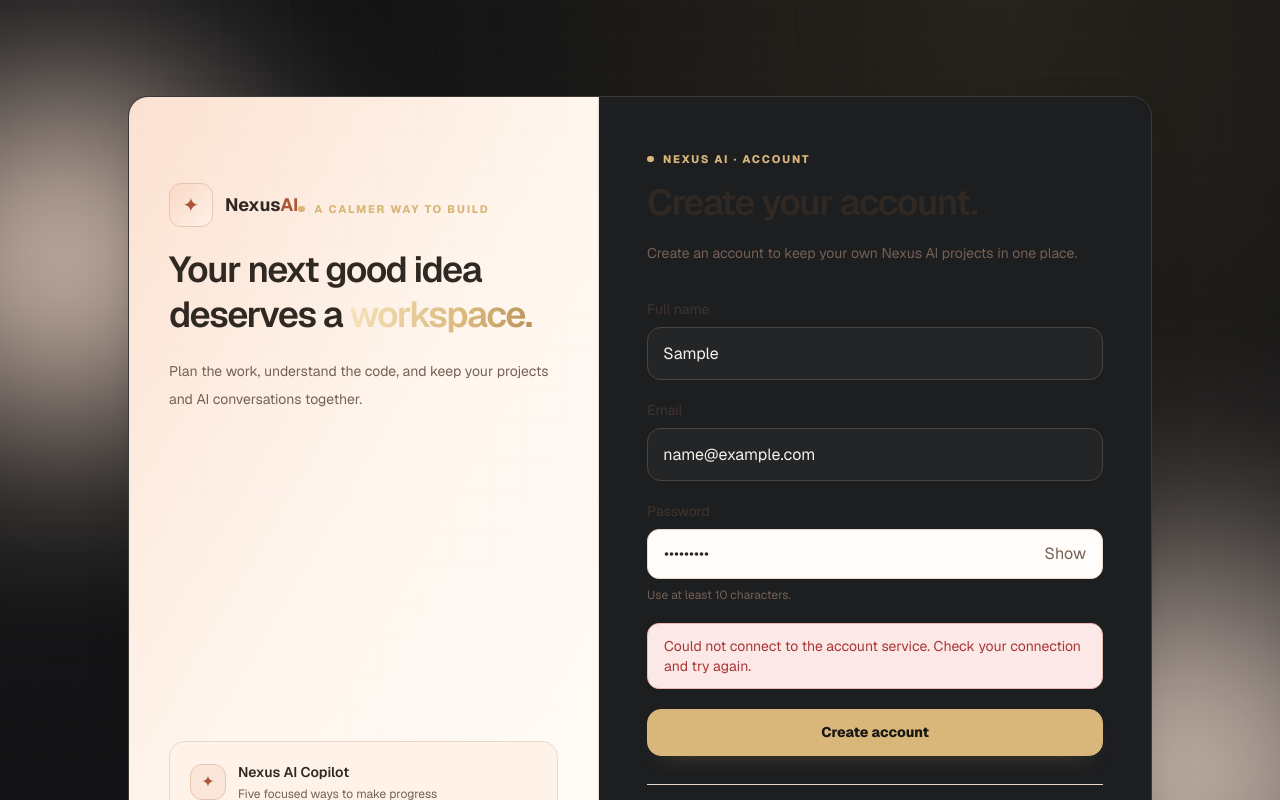
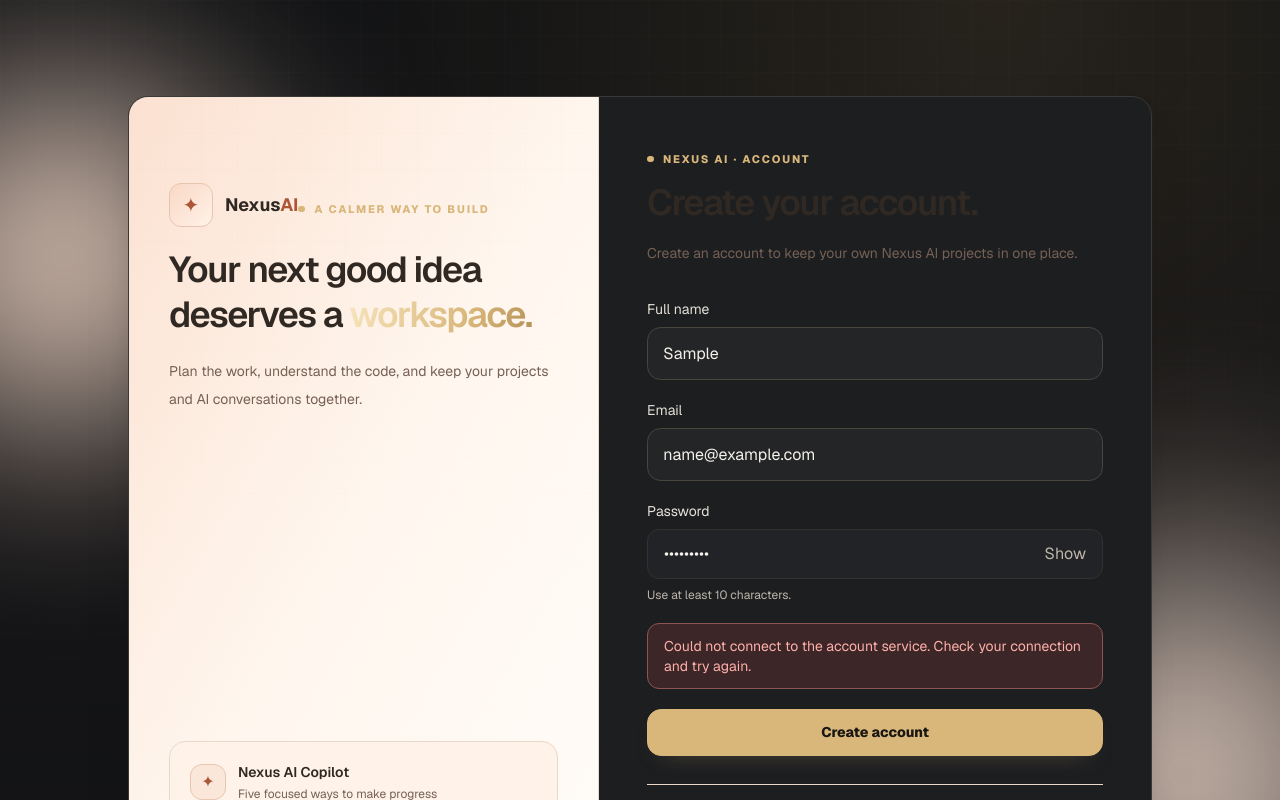
Before and after one commit to Dleteo/Nexus-AI, a Next.js app: page /register in a window 1280 px wide. Both pictures are taken after typing "Sample", "name@example.com", "Sample123" into the empty fields and a click on the button "Create account". Shown: the top 800 px of the page. Built offline with nearby package versions, Linux system fonts and the light colour scheme; no server answers.

Commit message:
Apply Obsidian Gold to authentication controls and forms

```diff
--- a/components/auth/AuthForm.tsx
+++ b/components/auth/AuthForm.tsx
@@ -59,35 +59,35 @@ export default function AuthForm({ mode, showPasswordResetNotice = false }: Auth
     <form className="space-y-5" onSubmit={handleSubmit}>
       {isRegister && (
         <div>
-          <label htmlFor="name" className="mb-2 block text-sm text-[#40342E]">Full name</label>
+          <label htmlFor="name" className="mb-2 block text-sm text-[#E6E1D8]">Full name</label>
           <input id="name" name="name" type="text" autoComplete="name" required minLength={2} maxLength={80} value={name} onChange={(event) => setName(event.target.value)} placeholder="Your full name" className="nexus-field" />
         </div>
       )}
       <div>
-        <label htmlFor="email" className="mb-2 block text-sm text-[#40342E]">Email</label>
+        <label htmlFor="email" className="mb-2 block text-sm text-[#E6E1D8]">Email</label>
         <input id="email" name="email" type="email" autoComplete="email" required maxLength={254} value={email} onChange={(event) => setEmail(event.target.value)} placeholder="you@example.com" className="nexus-field" />
       </div>
       <div>
         <div className="mb-2 flex items-center justify-between gap-3">
-          <label htmlFor="password" className="block text-sm text-[#40342E]">Password</label>
+          <label htmlFor="password" className="block text-sm text-[#E6E1D8]">Password</label>
           {!isRegister && (
-            <Link href="/forgot-password" className="text-xs text-[#AD5637] transition hover:text-[#302923]">
+            <Link href="/forgot-password" className="text-xs text-[#D9B77B] transition hover:text-[#F4F1EB]">
               Forgot password?
             </Link>
           )}
         </div>
-        <div className="flex rounded-xl border border-[#E9D9CC] bg-[#FFFCF9] transition focus-within:border-[#CE8F70]">
-          <input id="password" name="password" type={showPassword ? "text" : "password"} autoComplete={isRegister ? "new-password" : "current-password"} required minLength={isRegister ? 10 : 1} maxLength={128} value={password} onChange={(event) => setPassword(event.target.value)} placeholder={isRegister ? "At least 10 characters" : "Your password"} className="min-w-0 flex-1 rounded-xl bg-transparent px-4 py-3 text-[#302923] outline-none placeholder:text-[#756155]" />
-          <button type="button" onClick={() => setShowPassword((current) => !current)} aria-label={showPassword ? "Hide password" : "Show password"} aria-pressed={showPassword} className="shrink-0 px-4 text-xs font-semibold text-[#756155] transition hover:text-[#AD5637] focus-visible:outline-2 focus-visible:outline-[#9D4E35]">
+        <div className="flex rounded-xl border border-[#34322F] bg-[#222326] transition focus-within:border-[#D9B77B]">
+          <input id="password" name="password" type={showPassword ? "text" : "password"} autoComplete={isRegister ? "new-password" : "current-password"} required minLength={isRegister ? 10 : 1} maxLength={128} value={password} onChange={(event) => setPassword(event.target.value)} placeholder={isRegister ? "At least 10 characters" : "Your password"} className="min-w-0 flex-1 rounded-xl bg-transparent px-4 py-3 text-[#F4F1EB] outline-none placeholder:text-[#BDB6AB]" />
+          <button type="button" onClick={() => setShowPassword((current) => !current)} aria-label={showPassword ? "Hide password" : "Show password"} aria-pressed={showPassword} className="shrink-0 px-4 text-xs font-semibold text-[#BDB6AB] transition hover:text-[#D9B77B] focus-visible:outline-2 focus-visible:outline-[#D9B77B]">
             {showPassword ? "Hide" : "Show"}
           </button>
         </div>
-        {isRegister && <p className="mt-2 text-xs text-[#756155]">Use at least 10 characters.</p>}
+        {isRegister && <p className="mt-2 text-xs text-[#BDB6AB]">Use at least 10 characters.</p>}
       </div>
 
-      {showPasswordResetNotice && !isRegister && <p role="status" className="rounded-xl border border-[#B6D7BD] bg-[#E6F3E8] px-4 py-3 text-sm text-[#3D7654]">Password updated successfully. Sign in with your new password.</p>}
-      {error && <p role="alert" className="rounded-xl border border-[#EEB8B0] bg-[#FCE8E6] px-4 py-3 text-sm text-[#A93636]">{error}</p>}
-      {notice && <p role="status" className="rounded-xl border border-[#B6D7BD] bg-[#E6F3E8] px-4 py-3 text-sm text-[#3D7654]">{notice}</p>}
+      {showPasswordResetNotice && !isRegister && <p role="status" className="rounded-xl border border-[#496F55] bg-[#1B3828] px-4 py-3 text-sm text-[#A7D8B2]">Password updated successfully. Sign in with your new password.</p>}
+      {error && <p role="alert" className="rounded-xl border border-[#8D5456] bg-[#3C2628] px-4 py-3 text-sm text-[#FFB0A9]">{error}</p>}
+      {notice && <p role="status" className="rounded-xl border border-[#496F55] bg-[#1B3828] px-4 py-3 text-sm text-[#A7D8B2]">{notice}</p>}
 
       <button type="submit" disabled={busy} className="nexus-primary-button w-full disabled:cursor-not-allowed disabled:opacity-60">
         {busy ? "Please wait…" : isRegister ? "Create account" : "Sign in"}
```
